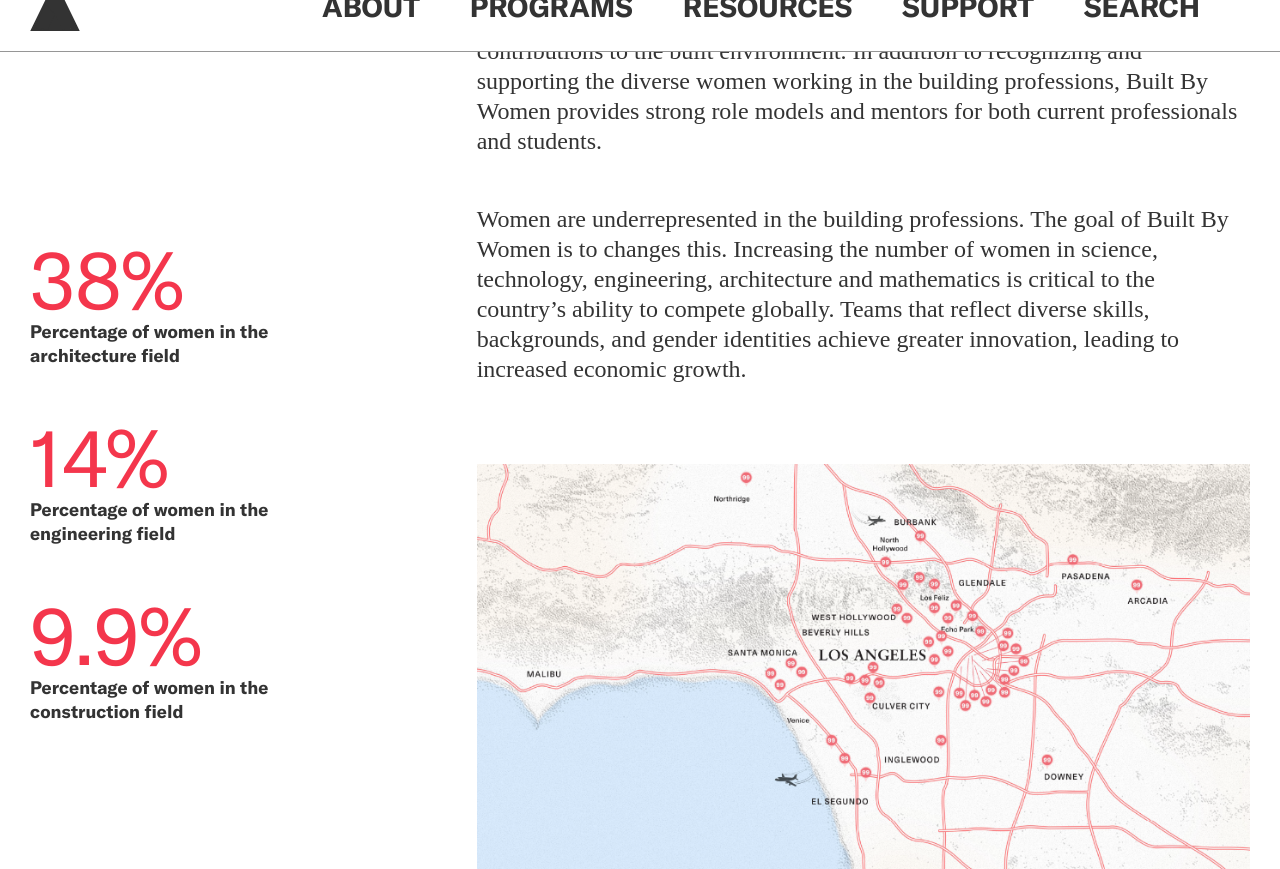
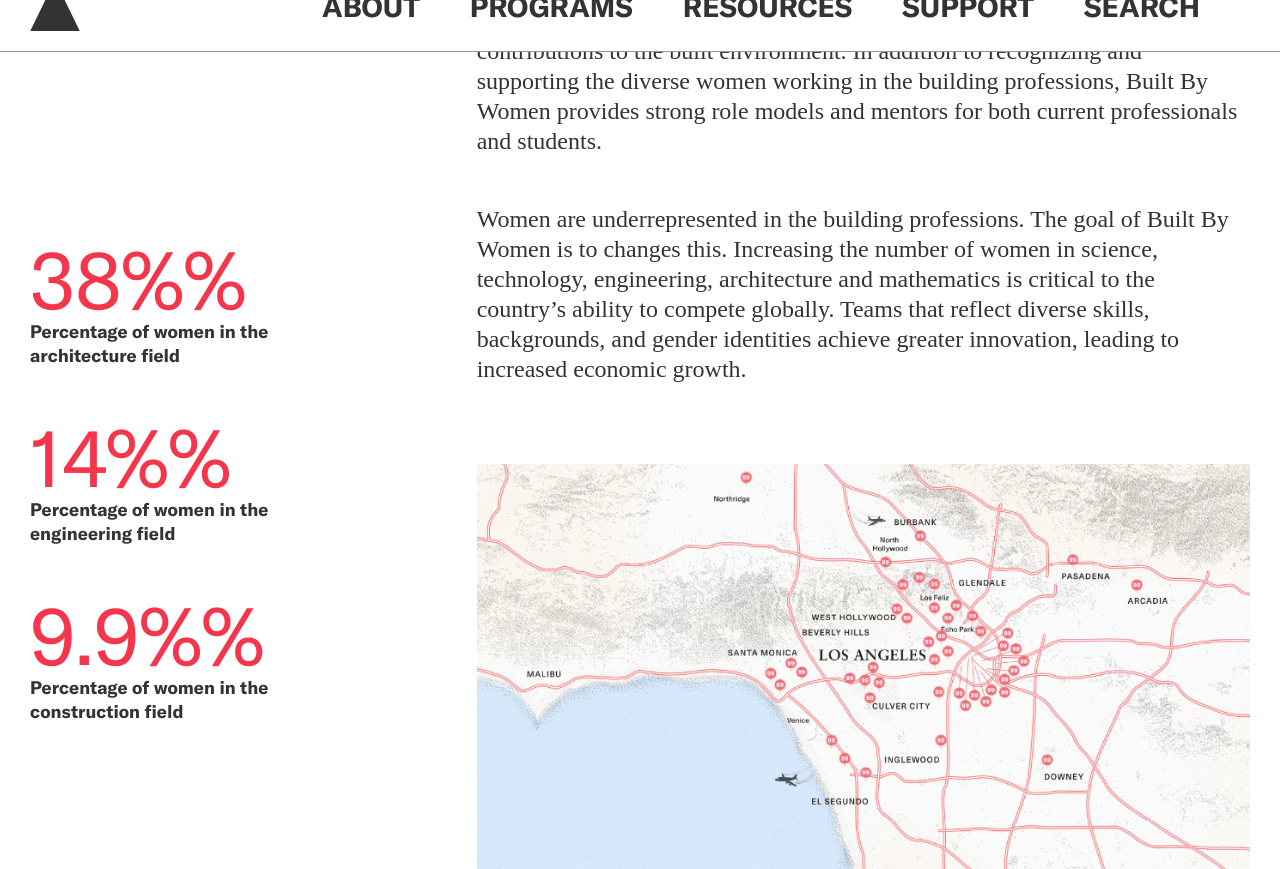
Before and after one commit to jengalas/bwaf-bbw, a Jekyll site: the page built from _programs/built-by-women.md, in a window 1280 px wide and 900 px high, scrolled down 710 px, cut to the strip 31-900 px from the top of the window. Built offline with Jekyll 4.4.1, drawn with Linux system fonts in a browser that asks for light colours; nearby versions of some CDN libraries; some web fonts are replaced.

Commit message:
Correct percent on BBW layout

```diff
--- a/_layouts/bbw.html
+++ b/_layouts/bbw.html
@@ -22,7 +22,7 @@
         <div class="stats ss">
             {% for stat in page.stats %}
             <div>
-                <span class="stat">{{stat.number}}</span>
+                <span class="stat">{{stat.number}}%</span>
                 <br>{{stat.label}}
             </div>
             {% endfor %}
```
